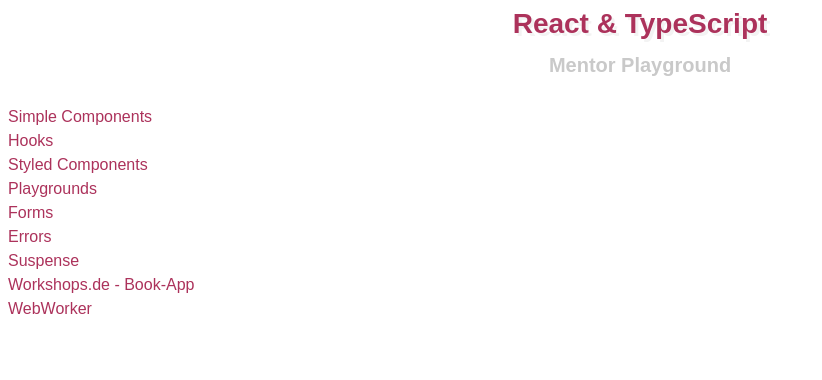
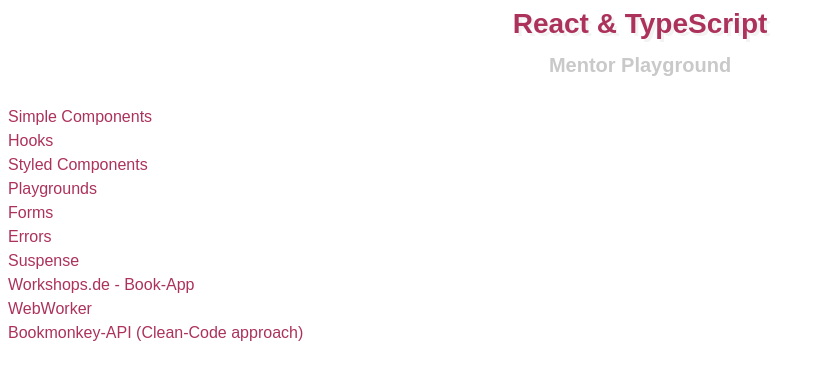
Before and after one commit to tscharke/mentor-playground, a React (Vite) app: page / in a window 1280 px wide. Shown: the top 380 px of the page, without its empty margins (0-822 px from the left). Built offline with nearby package versions, Linux system fonts and the light colour scheme; no server answers.

Commit message:
feat(Books w/ Clean-Code): Reference the new feature

```diff
--- a/src/app/App.tsx
+++ b/src/app/App.tsx
@@ -1,5 +1,6 @@
 import { BrowserRouter as Router, Route, Routes } from 'react-router-dom';
 import BookApp from '../book';
+import { BookCleanCodeOverview } from '../bookCleanCode/views/BookCleanCodeOverview';
 import ErrorHandlingDemo from '../errorHandling/ErrorHandlingDemo';
 import FormsExample from '../forms';
 import { HooksOverview } from '../hooks/HooksOverview';
@@ -8,7 +9,7 @@ import SimpleComponentsOverview from '../simpleComponents';
 import StyledComponentOverview from '../style';
 import { SuspenseDemo } from '../suspense/SuspenseDemo';
 import { WebWorker } from '../webWorker/WebWorker';
-import { AppOverview } from './AppOverview.tsx';
+import { AppOverview } from './AppOverview';
 import { Layout } from './components/Layout';
 import './styles.css';
 
@@ -27,6 +28,7 @@ export default function App() {
 					<Route path="suspense" element={<SuspenseDemo />} />
 					<Route path="book-app" element={<BookApp />} />
 					<Route path="webworker" element={<WebWorker />} />
+					<Route path="book-cleanCode" element={<BookCleanCodeOverview />} />
 				</Route>
 			</Routes>
 		</Router>
--- a/src/app/AppOverview.tsx
+++ b/src/app/AppOverview.tsx
@@ -10,6 +10,7 @@ const LINKS = [
 	{ link: 'suspense', name: 'Suspense' },
 	{ link: 'book-app', name: 'Workshops.de - Book-App' },
 	{ link: 'webworker', name: 'WebWorker' },
+	{ link: 'book-cleanCode', name: 'Bookmonkey-API (Clean-Code approach)' },
 ];
 
 export const AppOverview = () => (
```
